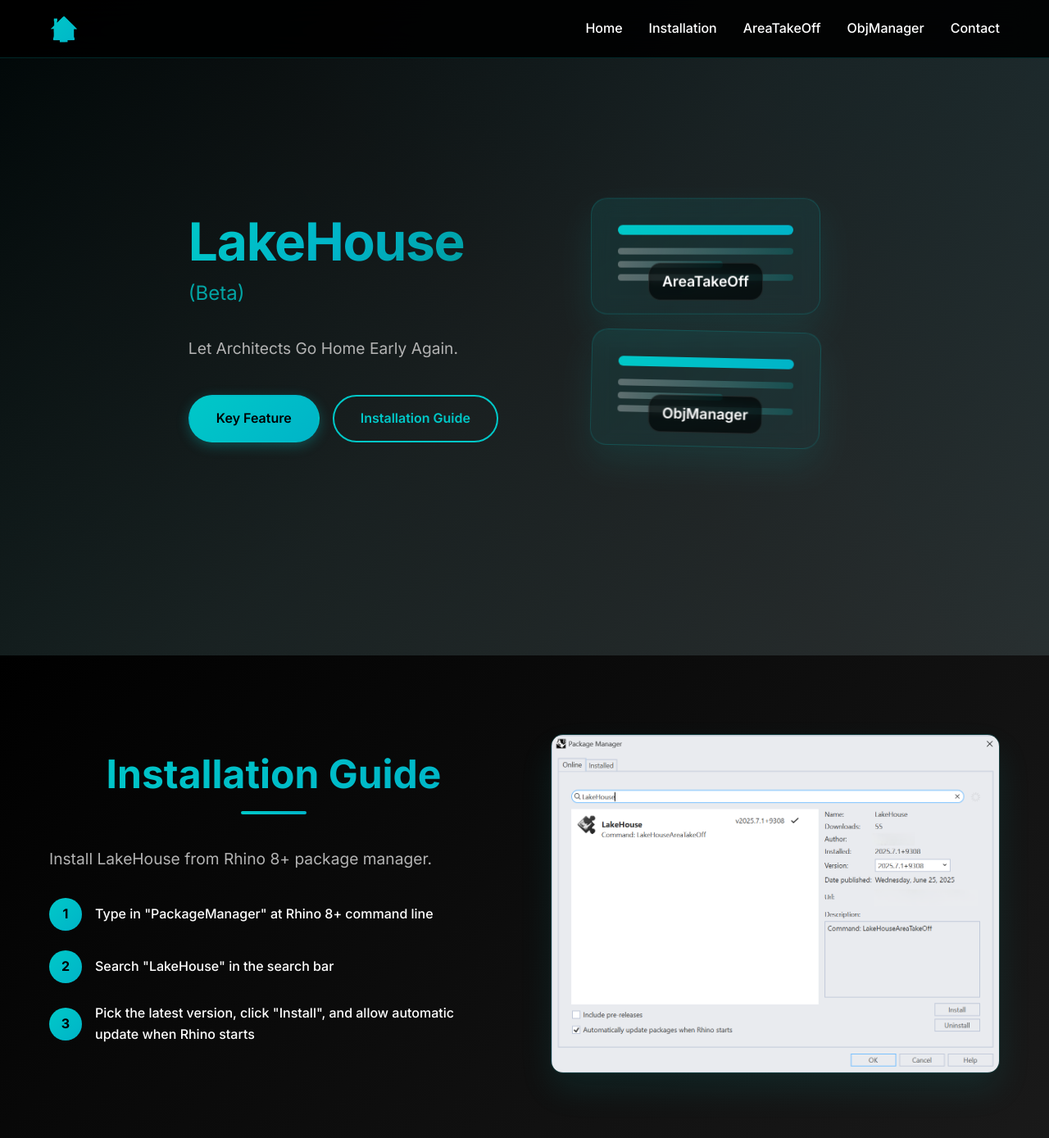
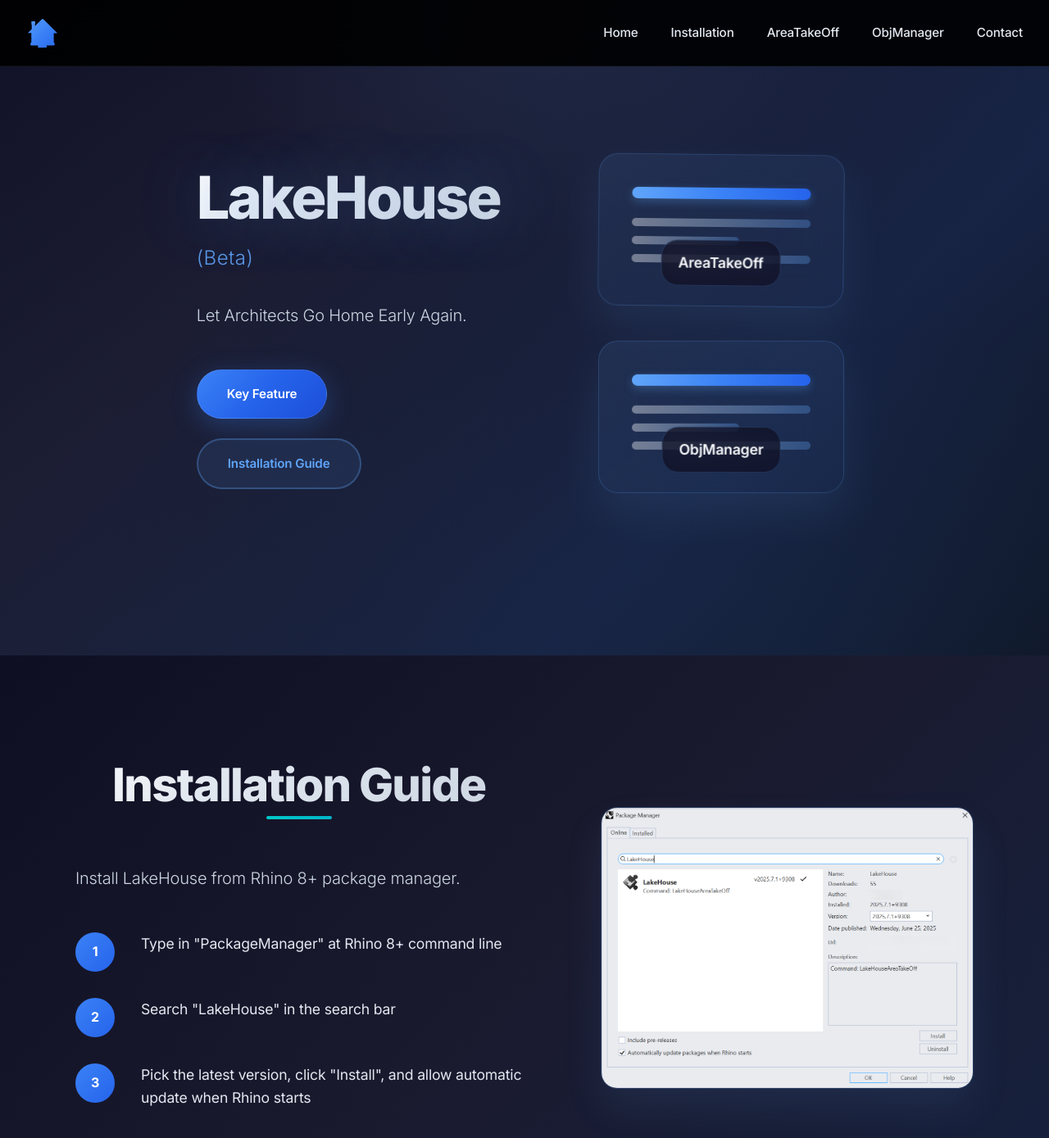
Before and after one commit to zsenarchitect/LakeHouse, a plain HTML site: page index.html in a window 1280 px wide. Shown: the top 1389 px of the page at 82% size. Drawn offline with Linux system fonts and the light colour scheme.

Commit message:
✨ Elegant design makeover: Enhanced typography, refined colors, improved layouts and animations

```diff
--- a/index.html
+++ b/index.html
@@ -4,7 +4,7 @@
     <meta charset="UTF-8">
     <meta name="viewport" content="width=device-width, initial-scale=1.0, user-scalable=no, maximum-scale=1.0">
     <title>LakeHouse Software Solution</title>
-    <link href="https://fonts.googleapis.com/css2?family=Inter:wght@300;400;500;600;700&display=swap" rel="stylesheet">
+    <link href="https://fonts.googleapis.com/css2?family=Inter:wght@300;400;500;600;700;800;900&display=swap" rel="stylesheet">
     <link rel="stylesheet" href="styles.css">
 </head>
 <body>
--- a/styles.css
+++ b/styles.css
@@ -26,12 +26,14 @@
 
 body {
     font-family: 'Inter', 'SF Pro Display', -apple-system, BlinkMacSystemFont, 'Segoe UI', system-ui, sans-serif;
-    line-height: 1.6;
-    color: #0d1117;
+    line-height: 1.7;
+    color: #f8fafc;
     overflow-x: hidden;
-    background: linear-gradient(135deg, #000000 0%, #1a1a1a 100%);
-    min-width: 320px; /* Ensure minimum width for very small screens */
-    -webkit-overflow-scrolling: touch; /* Smooth scrolling on iOS */
+    background: linear-gradient(135deg, #0f0f23 0%, #1a1a2e 50%, #16213e 100%);
+    min-width: 320px;
+    -webkit-overflow-scrolling: touch;
+    font-weight: 400;
+    letter-spacing: -0.01em;
 }
 
 /* Smooth scrolling between sections */
@@ -54,60 +56,65 @@
     position: fixed;
     top: 0;
     width: 100%;
-    background: rgba(0, 0, 0, 0.9);
-    backdrop-filter: blur(20px);
-    border-bottom: 1px solid rgba(0, 200, 200, 0.2);
+    background: rgba(15, 15, 35, 0.95);
+    backdrop-filter: blur(32px);
+    border-bottom: 1px solid rgba(100, 116, 139, 0.1);
     z-index: 1000;
-    transition: all 0.3s ease;
+    transition: all 0.4s cubic-bezier(0.25, 0.46, 0.45, 0.94);
+    box-shadow: 0 8px 32px rgba(0, 0, 0, 0.3);
 }
 
 .nav-container {
-    max-width: 1200px;
+    max-width: 1400px;
     margin: 0 auto;
-    padding: 0 20px;
+    padding: 0 32px;
     display: flex;
     justify-content: space-between;
     align-items: center;
-    height: 70px;
+    height: 80px;
 }
 
 .nav-logo h2 {
-    background: linear-gradient(135deg, #00c8c8 0%, #00b4c8 100%);
+    background: linear-gradient(135deg, #60a5fa 0%, #3b82f6 50%, #2563eb 100%);
     -webkit-background-clip: text;
     -webkit-text-fill-color: transparent;
     background-clip: text;
     font-weight: 700;
-    font-size: 1.8rem;
+    font-size: 2rem;
+    letter-spacing: -0.02em;
 }
 
 .nav-menu {
     display: flex;
     list-style: none;
-    gap: 2rem;
+    gap: 2.5rem;
 }
 
 .nav-link {
     text-decoration: none;
-    color: #ffffff;
+    color: #e2e8f0;
     font-weight: 500;
-    transition: all 0.3s ease;
+    font-size: 0.95rem;
+    transition: all 0.4s cubic-bezier(0.25, 0.46, 0.45, 0.94);
     position: relative;
+    letter-spacing: -0.01em;
 }
 
 .nav-link:hover {
-    color: #00c8c8;
-    transform: translateY(-2px);
+    color: #60a5fa;
+    transform: translateY(-1px);
 }
 
 .nav-link::after {
     content: '';
     position: absolute;
-    bottom: -5px;
+    bottom: -8px;
     left: 0;
     width: 0;
     height: 2px;
-    background: linear-gradient(90deg, #00c8c8, #00b4c8);
-    transition: width 0.3s ease;
+    background: linear-gradient(90deg, #60a5fa, #3b82f6);
+    transition: width 0.4s cubic-bezier(0.25, 0.46, 0.45, 0.94);
+    border-radius: 1px;
 }
 
 .nav-link:hover::after {
@@ -132,7 +139,7 @@
 /* Hero Section */
 .hero {
     min-height: 100vh;
-    background: linear-gradient(135deg, #000000 0%, #1a1a1a 50%, #2a2a2a 100%);
+    background: linear-gradient(135deg, #0f0f23 0%, #1a1a2e 30%, #16213e 70%, #0e1420 100%);
     display: flex;
     align-items: center;
     position: relative;
@@ -146,91 +153,106 @@
     left: 0;
     right: 0;
     bottom: 0;
-    background: linear-gradient(45deg, rgba(0, 200, 200, 0.05) 0%, rgba(0, 180, 200, 0.03) 50%, rgba(0, 170, 200, 0.08) 100%);
+    background:
+        radial-gradient(ellipse 800px 600px at 50% 0%, rgba(96, 165, 250, 0.08) 0%, transparent 50%),
+        radial-gradient(ellipse 1200px 800px at 80% 100%, rgba(59, 130, 246, 0.05) 0%, transparent 50%),
+        linear-gradient(45deg, rgba(96, 165, 250, 0.03) 0%, rgba(59, 130, 246, 0.02) 50%, rgba(37, 99, 235, 0.04) 100%);
 }
 
 .hero-container {
-    max-width: 1200px;
+    max-width: 1400px;
     margin: 0 auto;
-    padding: 0 20px;
+    padding: 0 32px;
     display: grid;
-    grid-template-columns: 1fr 1fr;
-    gap: 4rem;
+    grid-template-columns: 1.2fr 1fr;
+    gap: 6rem;
     align-items: center;
     position: relative;
     z-index: 1;
 }
 
 .hero-content {
-    color: #ffffff;
+    color: #f8fafc;
 }
 
 .hero-title {
-    font-size: 4rem;
+    font-size: 4.5rem;
     font-weight: 800;
-    margin-bottom: 0.5rem;
-    line-height: 1.1;
-    background: linear-gradient(135deg, #00c8c8 0%, #00b4c8 50%, #009999 100%);
+    margin-bottom: 1rem;
+    line-height: 1.05;
+    background: linear-gradient(135deg, #f8fafc 0%, #e2e8f0 30%, #cbd5e1 100%);
     -webkit-background-clip: text;
     -webkit-text-fill-color: transparent;
     background-clip: text;
-    letter-spacing: -0.02em;
+    letter-spacing: -0.04em;
+    text-shadow: 0 0 80px rgba(96, 165, 250, 0.3);
 }
 
 .hero-subtitle {
     font-size: 1.5rem;
-    font-weight: 400;
+    font-weight: 300;
     margin-bottom: 2rem;
-    color: #00c8c8;
-    opacity: 0.8;
+    color: #60a5fa;
+    opacity: 0.9;
+    letter-spacing: 0.02em;
 }
 
 .hero-description {
-    font-size: 1.2rem;
-    margin-bottom: 2.5rem;
-    color: #b3b3b3;
-    line-height: 1.7;
+    font-size: 1.25rem;
+    margin-bottom: 3rem;
+    color: #cbd5e1;
+    line-height: 1.8;
+    font-weight: 300;
+    letter-spacing: -0.01em;
+    max-width: 500px;
 }
 
 .hero-buttons {
     display: flex;
-    gap: 1rem;
+    gap: 1.5rem;
     flex-wrap: wrap;
+    margin-top: 1rem;
 }
 
 .btn {
     display: inline-block;
-    padding: 14px 32px;
-    border-radius: 50px;
+    padding: 16px 36px;
+    border-radius: 60px;
     text-decoration: none;
     font-weight: 600;
-    transition: all 0.3s ease;
+    font-size: 0.95rem;
+    transition: all 0.4s cubic-bezier(0.25, 0.46, 0.45, 0.94);
     border: 2px solid transparent;
     position: relative;
     overflow: hidden;
+    letter-spacing: -0.01em;
+    backdrop-filter: blur(20px);
 }
 
 .btn-primary {
-    background: linear-gradient(135deg, #00c8c8 0%, #00b4c8 100%);
-    color: #000000;
-    box-shadow: 0 4px 15px rgba(0, 200, 200, 0.3);
+    background: linear-gradient(135deg, #3b82f6 0%, #2563eb 50%, #1d4ed8 100%);
+    color: #ffffff;
+    box-shadow: 0 8px 32px rgba(59, 130, 246, 0.3);
+    border: 1px solid rgba(255, 255, 255, 0.1);
 }
 
 .btn-primary:hover {
-    transform: translateY(-3px);
-    box-shadow: 0 8px 25px rgba(0, 200, 200, 0.4);
+    transform: translateY(-2px);
+    box-shadow: 0 12px 40px rgba(59, 130, 246, 0.4);
+    background: linear-gradient(135deg, #60a5fa 0%, #3b82f6 50%, #2563eb 100%);
 }
 
 .btn-secondary {
-    background: transparent;
-    color: #00c8c8;
-    border: 2px solid #00c8c8;
+    background: rgba(96, 165, 250, 0.1);
+    color: #60a5fa;
+    border: 2px solid rgba(96, 165, 250, 0.3);
 }
 
 .btn-secondary:hover {
-    background: rgba(0, 200, 200, 0.1);
-    transform: translateY(-3px);
-    box-shadow: 0 8px 25px rgba(0, 200, 200, 0.2);
+    background: rgba(96, 165, 250, 0.2);
+    transform: translateY(-2px);
+    box-shadow: 0 12px 40px rgba(96, 165, 250, 0.2);
+    border-color: rgba(96, 165, 250, 0.5);
 }
 
 .hero-visual {
@@ -250,22 +272,23 @@
 }
 
 .floating-card {
-    background: linear-gradient(145deg, rgba(0, 200, 200, 0.1) 0%, rgba(0, 180, 200, 0.05) 100%);
-    backdrop-filter: blur(10px);
-    border: 1px solid rgba(0, 200, 200, 0.2);
-    border-radius: 20px;
-    padding: 2rem;
+    background: linear-gradient(145deg, rgba(96, 165, 250, 0.1) 0%, rgba(59, 130, 246, 0.05) 100%);
+    backdrop-filter: blur(20px);
+    border: 1px solid rgba(96, 165, 250, 0.2);
+    border-radius: 24px;
+    padding: 2.5rem;
     width: 100%;
-    max-width: 280px;
-    box-shadow: 0 20px 40px rgba(0, 200, 200, 0.1);
-    animation: float 6s ease-in-out infinite;
+    max-width: 300px;
+    box-shadow: 0 24px 48px rgba(96, 165, 250, 0.1);
+    animation: float 8s ease-in-out infinite;
     position: relative;
-    transition: all 0.3s ease;
+    transition: all 0.4s cubic-bezier(0.25, 0.46, 0.45, 0.94);
 }
 
 .floating-card:hover {
-    transform: translateY(-10px);
-    box-shadow: 0 30px 60px rgba(0, 200, 200, 0.15);
+    transform: translateY(-8px);
+    box-shadow: 0 32px 64px rgba(96, 165, 250, 0.15);
+    border-color: rgba(96, 165, 250, 0.3);
 }
 
 .floating-card:nth-child(2) {
@@ -277,35 +300,37 @@
 }
 
 .card-header {
-    height: 12px;
-    background: linear-gradient(90deg, #00c8c8 0%, #00b4c8 100%);
-    border-radius: 8px;
-    margin-bottom: 1rem;
+    height: 14px;
+    background: linear-gradient(90deg, #60a5fa 0%, #3b82f6 50%, #2563eb 100%);
+    border-radius: 12px;
+    margin-bottom: 1.5rem;
+    box-shadow: 0 4px 12px rgba(96, 165, 250, 0.3);
 }
 
 
 
 .card-title {
     position: absolute;
-    bottom: 1rem;
+    bottom: 1.5rem;
     left: 50%;
     transform: translateX(-50%);
-    color: #ffffff;
+    color: #f8fafc;
     font-weight: 600;
     font-size: 1.1rem;
     text-align: center;
-    background: rgba(0, 0, 0, 0.7);
-    padding: 0.5rem 1rem;
-    border-radius: 15px;
-    backdrop-filter: blur(5px);
-    border: 1px solid rgba(255, 255, 255, 0.1);
+    background: rgba(15, 15, 35, 0.8);
+    padding: 0.75rem 1.25rem;
+    border-radius: 20px;
+    backdrop-filter: blur(12px);
+    border: 1px solid rgba(96, 165, 250, 0.2);
+    letter-spacing: -0.01em;
 }
 
 .line {
-    height: 8px;
-    background: linear-gradient(90deg, rgba(255, 255, 255, 0.3) 0%, rgba(0, 200, 200, 0.2) 100%);
-    border-radius: 4px;
-    margin-bottom: 0.5rem;
+    height: 10px;
+    background: linear-gradient(90deg, rgba(248, 250, 252, 0.4) 0%, rgba(96, 165, 250, 0.3) 100%);
+    border-radius: 6px;
+    margin-bottom: 0.75rem;
 }
 
 .line.short {
@@ -314,7 +339,7 @@
 
 @keyframes float {
     0%, 100% { transform: translateY(0px) rotate(0deg); }
-    50% { transform: translateY(-20px) rotate(2deg); }
+    50% { transform: translateY(-16px) rotate(1deg); }
 }
 
 .features {
@@ -323,15 +348,17 @@
 }
 
 .section-title {
-    font-size: 3rem;
-    font-weight: 700;
+    font-size: 3.5rem;
+    font-weight: 800;
     text-align: center;
-    margin-bottom: 3rem;
-    background: linear-gradient(135deg, #00c8c8 0%, #00b4c8 100%);
+    margin-bottom: 4rem;
+    background: linear-gradient(135deg, #f8fafc 0%, #e2e8f0 30%, #cbd5e1 100%);
     -webkit-background-clip: text;
     -webkit-text-fill-color: transparent;
     background-clip: text;
     position: relative;
+    letter-spacing: -0.03em;
+    line-height: 1.1;
 }
 
 .section-title::after {
@@ -405,22 +432,28 @@
 }
 
 .installation-section {
-    padding: 6rem 0;
-    background: linear-gradient(135deg, #000000 0%, #1a1a1a 100%);
+    padding: 8rem 0;
+    background: linear-gradient(135deg, #0f0f23 0%, #1a1a2e 50%, #16213e 100%);
+    position: relative;
 }
 
 .installation-content {
     display: grid;
-    grid-template-columns: 1fr 1fr;
-    gap: 4rem;
+    grid-template-columns: 1.2fr 1fr;
+    gap: 6rem;
     align-items: center;
+    max-width: 1400px;
+    margin: 0 auto;
+    padding: 0 32px;
 }
 
 .installation-description {
-    font-size: 1.2rem;
-    color: #b3b3b3;
-    margin-bottom: 2rem;
-    line-height: 1.7;
+    font-size: 1.25rem;
+    color: #cbd5e1;
+    margin-bottom: 3rem;
+    line-height: 1.8;
+    font-weight: 300;
+    letter-spacing: -0.01em;
 }
 
 .installation-steps {
@@ -429,18 +462,19 @@
 
 .step {
     display: flex;
-    align-items: center;
-    margin-bottom: 1.5rem;
+    align-items: flex-start;
+    margin-bottom: 2rem;
+    gap: 1rem;
 }
 
 .step-number {
     display: flex;
     align-items: center;
     justify-content: center;
-    width: 40px;
-    height: 40px;
-    background: linear-gradient(135deg, #00c8c8 0%, #00b4c8 100%);
-    color: #000000;
+    width: 48px;
+    height: 48px;
+    background: linear-gradient(135deg, #3b82f6 0%, #2563eb 100%);
+    color: #ffffff;
     border-radius: 50%;
     font-weight: 700;
     margin-right: 1rem;
@@ -448,8 +482,11 @@
 }
 
 .step-text {
-    color: #ffffff;
-    font-weight: 500;
+    color: #e2e8f0;
+    font-weight: 400;
+    font-size: 1.1rem;
+    line-height: 1.6;
+    letter-spacing: -0.01em;
 }
 
 .installation-visual {
@@ -459,13 +496,13 @@
 
 .installation-image {
     position: relative;
-    border-radius: 15px;
+    border-radius: 20px;
     overflow: hidden;
-    box-shadow: 0 20px 40px rgba(0, 200, 200, 0.1);
-    transition: all 0.3s ease;
-    background: linear-gradient(145deg, rgba(255, 255, 255, 0.05) 0%, rgba(0, 200, 200, 0.02) 100%);
-    backdrop-filter: blur(10px);
-    border: 1px solid rgba(0, 200, 200, 0.2);
+    box-shadow: 0 24px 48px rgba(96, 165, 250, 0.1);
+    transition: all 0.4s cubic-bezier(0.25, 0.46, 0.45, 0.94);
+    background: linear-gradient(145deg, rgba(96, 165, 250, 0.05) 0%, rgba(59, 130, 246, 0.02) 100%);
+    backdrop-filter: blur(20px);
+    border: 1px solid rgba(96, 165, 250, 0.2);
 }
 
 .installation-image img {
@@ -476,8 +513,9 @@
 }
 
 .installation-image:hover {
-    transform: translateY(-10px);
-    box-shadow: 0 30px 60px rgba(0, 200, 200, 0.15);
+    transform: translateY(-8px);
+    box-shadow: 0 32px 64px rgba(96, 165, 250, 0.15);
+    border-color: rgba(96, 165, 250, 0.3);
 }
 
 .installation-image:hover img {
@@ -826,55 +864,69 @@
 }
 
 .footer {
-    background: linear-gradient(135deg, #000000 0%, #1a1a1a 100%);
-    color: #ffffff;
-    padding: 3rem 0 1rem;
-    border-top: 1px solid rgba(0, 200, 200, 0.2);
+    background: linear-gradient(135deg, #0f0f23 0%, #1a1a2e 50%, #16213e 100%);
+    color: #f8fafc;
+    padding: 4rem 0 2rem;
+    border-top: 1px solid rgba(96, 165, 250, 0.1);
+    position: relative;
 }
 
 .footer-content {
     display: grid;
     grid-template-columns: 2fr 1fr;
-    gap: 2rem;
-    margin-bottom: 2rem;
+    gap: 3rem;
+    margin-bottom: 3rem;
     width: 100%;
-    max-width: 100%;
+    max-width: 1400px;
+    margin: 0 auto 3rem auto;
+    padding: 0 32px;
     overflow-wrap: break-word;
 }
 
 .footer-brand h3 {
-    background: linear-gradient(135deg, #00c8c8 0%, #00b4c8 100%);
+    background: linear-gradient(135deg, #60a5fa 0%, #3b82f6 50%, #2563eb 100%);
     -webkit-background-clip: text;
     -webkit-text-fill-color: transparent;
     background-clip: text;
+    margin-bottom: 0.75rem;
+    font-size: 1.5rem;
+    font-weight: 700;
+    letter-spacing: -0.02em;
 }
 
 .footer-brand p {
-    color: #b3b3b3;
+    color: #cbd5e1;
+    font-weight: 300;
+    letter-spacing: -0.01em;
 }
 
 .footer-links {
     display: flex;
-    gap: 2rem;
+    gap: 2.5rem;
     flex-wrap: wrap;
     justify-content: center;
 }
 
 .footer-links a {
-    color: #b3b3b3;
+    color: #cbd5e1;
     text-decoration: none;
-    transition: color 0.3s ease;
+    font-weight: 400;
+    transition: all 0.3s ease;
+    letter-spacing: -0.01em;
 }
 
 .footer-links a:hover {
-    color: #00c8c8;
+    color: #60a5fa;
+    transform: translateY(-1px);
 }
 
 .footer-bottom {
     text-align: center;
     padding-top: 2rem;
-    border-top: 1px solid rgba(0, 200, 200, 0.1);
-    color: #b3b3b3;
+    border-top: 1px solid rgba(96, 165, 250, 0.1);
+    color: #94a3b8;
+    font-weight: 300;
+    letter-spacing: -0.01em;
 }
 
 /* Responsive Design */
```
